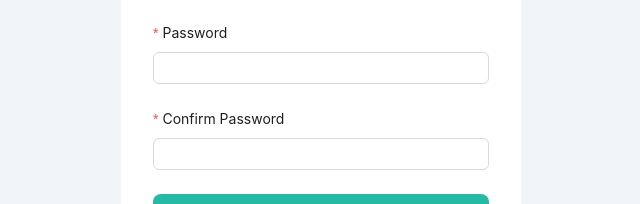
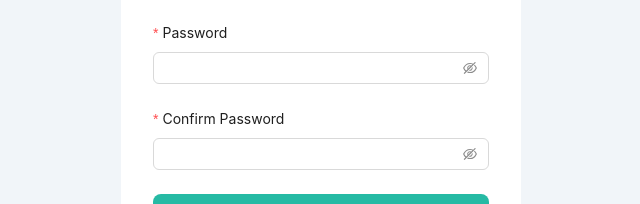
Before and after one commit to imoncoc/sports-facility-booking-v5-platform-client, a React (Vite) app: page /register in a window 1280 px wide. Shown: the part 468-672 px from the top of the page, without its empty margins (319-959 px from the left). Built offline with nearby package versions, Linux system fonts and the light colour scheme; a web font is replaced by a local one.

Commit message:
resigter works, login, signup added error and success message

```diff
--- a/src/main.tsx
+++ b/src/main.tsx
@@ -6,12 +6,14 @@ import router from "./routes/index.tsx";
 import { Provider } from "react-redux";
 import { persistor, store } from "./redux/store.ts";
 import { PersistGate } from "redux-persist/integration/react";
+import { Toaster } from "sonner";
 
 createRoot(document.getElementById("root")!).render(
   <StrictMode>
     <Provider store={store}>
       <PersistGate loading={null} persistor={persistor}>
         <RouterProvider router={router} />
+        <Toaster position="top-center" richColors />
       </PersistGate>
     </Provider>
   </StrictMode>
--- a/src/pages/Login.tsx
+++ b/src/pages/Login.tsx
@@ -5,6 +5,7 @@ import { Navigate, NavLink, replace, useNavigate } from "react-router-dom";
 import { useAppDispatch } from "../redux/hooks";
 import { useLoginMutation } from "../redux/api/auth/authApi";
 import { setToken, setUser } from "../redux/features/userSlice";
+import { toast } from "sonner";
 
 const Login = () => {
   const [passwordVisible, setPasswordVisible] = useState(false);
@@ -20,6 +21,14 @@ const Login = () => {
 
     console.log({ res });
     console.log(res?.data?.success);
+
+    if (res?.data?.success) {
+      toast.success(res?.data?.message);
+    } else if (res?.error) {
+      toast.error(res?.error?.data?.message);
+    } else {
+      toast.error("Something went wrong, please try again.");
+    }
 
     dispatch(setUser(res.data.data));
     dispatch(setToken(res.data.token));
@@ -44,12 +53,7 @@ const Login = () => {
           name="email"
           rules={[{ required: true, message: "Please input your Email!" }]}
         >
-          <Input
-            defaultValue="web@programming-hero.com"
-            prefix={<UserOutlined />}
-            size="large"
-            placeholder="Email"
-          />
+          <Input prefix={<UserOutlined />} size="large" placeholder="Email" />
         </Form.Item>
         <Form.Item
           name="password"
@@ -59,7 +63,6 @@ const Login = () => {
             prefix={<LockOutlined />}
             type="password"
             size="large"
-            defaultValue="programming-hero"
             placeholder="Password"
             visibilityToggle={{
               visible: passwordVisible,
--- a/src/pages/Register.tsx
+++ b/src/pages/Register.tsx
@@ -1,10 +1,30 @@
 import { Button, Form, Input } from "antd";
 import TextArea from "antd/es/input/TextArea";
-import { NavLink } from "react-router-dom";
+import { useState } from "react";
+import { NavLink, useNavigate } from "react-router-dom";
+import { useSignUPMutation } from "../redux/api/auth/authApi";
+import { toast } from "sonner";
 
 const Register = () => {
-  const onFinish = (values: any) => {
-    console.log("Received values of form: ", values);
+  const [passwordVisible, setPasswordVisible] = useState(false);
+  const [confirmPasswordVisible, setConfirmPasswordVisible] = useState(false);
+  const [signUP] = useSignUPMutation();
+  const [userRole, setUserRole] = useState("user");
+  const navigate = useNavigate();
+  const onFinish = async (values: any) => {
+    const userInfo = { ...values, role: userRole };
+    console.log("Received values of form: ", userInfo);
+    const res = await signUP(userInfo);
+
+    console.log("res: ", res);
+    if (res?.error) {
+      toast.error(res?.error?.data?.message);
+    } else if (res?.data?.success) {
+      toast.success("User registered successfully");
+      navigate("/login");
+    } else {
+      toast.error("Something went wrong");
+    }
   };
   return (
     <div className="bg-slate-100 flex justify-center items-center h-screen">
@@ -55,9 +75,17 @@ const Register = () => {
         <Form.Item
           label="Password"
           name="password"
-          rules={[{ required: true }]}
+          rules={[
+            { required: true },
+            { min: 8, message: "Password must be at least 8 characters long!" },
+          ]}
         >
-          <Input />
+          <Input.Password
+            visibilityToggle={{
+              visible: passwordVisible,
+              onVisibleChange: setPasswordVisible,
+            }}
+          />
         </Form.Item>
 
         {/* Field */}
@@ -81,7 +109,12 @@ const Register = () => {
             }),
           ]}
         >
-          <Input />
+          <Input.Password
+            visibilityToggle={{
+              visible: confirmPasswordVisible,
+              onVisibleChange: setConfirmPasswordVisible,
+            }}
+          />
         </Form.Item>
 
         <Form.Item>
--- /dev/null
+++ b/src/pages/about/aboutUs.tsx
@@ -0,0 +1,9 @@
+const aboutUs = () => {
+  return (
+    <div>
+      <h1>Hello, aboutUs!</h1>
+    </div>
+  );
+};
+
+export default aboutUs;
--- a/src/redux/api/auth/authApi.ts
+++ b/src/redux/api/auth/authApi.ts
@@ -4,7 +4,7 @@ const authApi = baseApi.injectEndpoints({
   endpoints: (builder) => ({
     signUP: builder.mutation({
       query: (userInfo) => ({
-        url: "/auth/register",
+        url: "/auth/signup",
         method: "POST",
         body: userInfo,
       }),
```
